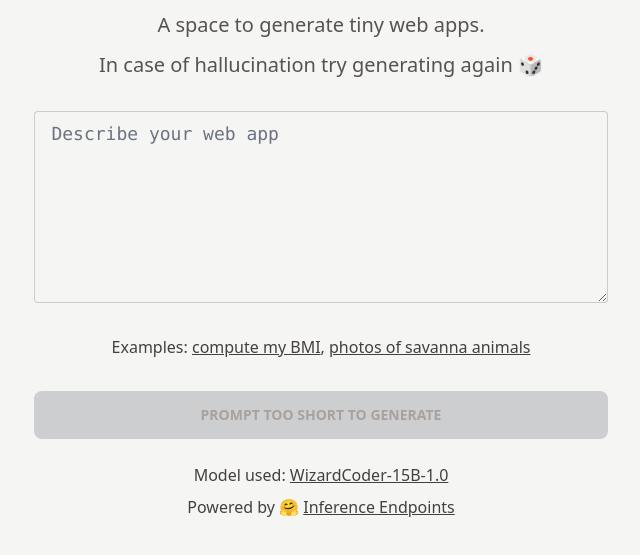
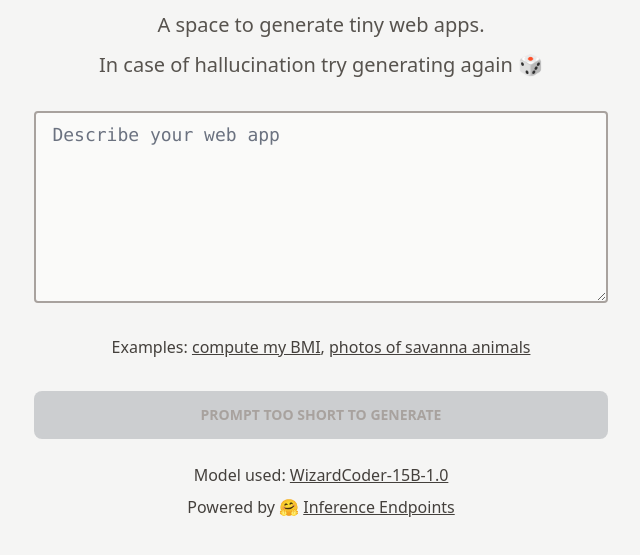
Before and after one commit to jbilcke-hf/webapp-factory-wizardcoder, a website: page public/index.html in a window 1280 px wide. Shown: the part 187-742 px from the top of the page, without its empty margins (319-959 px from the left). Drawn offline with nearby package versions, Linux system fonts and the light colour scheme.

Commit message:
make the textarea more visible on all platforms

```diff
--- a/public/index.html
+++ b/public/index.html
@@ -36,7 +36,7 @@
               x-model="promptDraft"
               rows="10"
               placeholder="Describe your web app"
-              class="input input-bordered w-full rounded text-stone-800 bg-stone-100 font-mono text-md md:text-lg h-24 md:h-48"
+              class="input w-full rounded text-stone-800 bg-stone-50 border-2 border-stone-400 font-mono text-md md:text-lg h-24 md:h-48"
             ></textarea>
             <p class="py-1 md:py-2 text-stone-700 text-italic">
               Examples:
```
